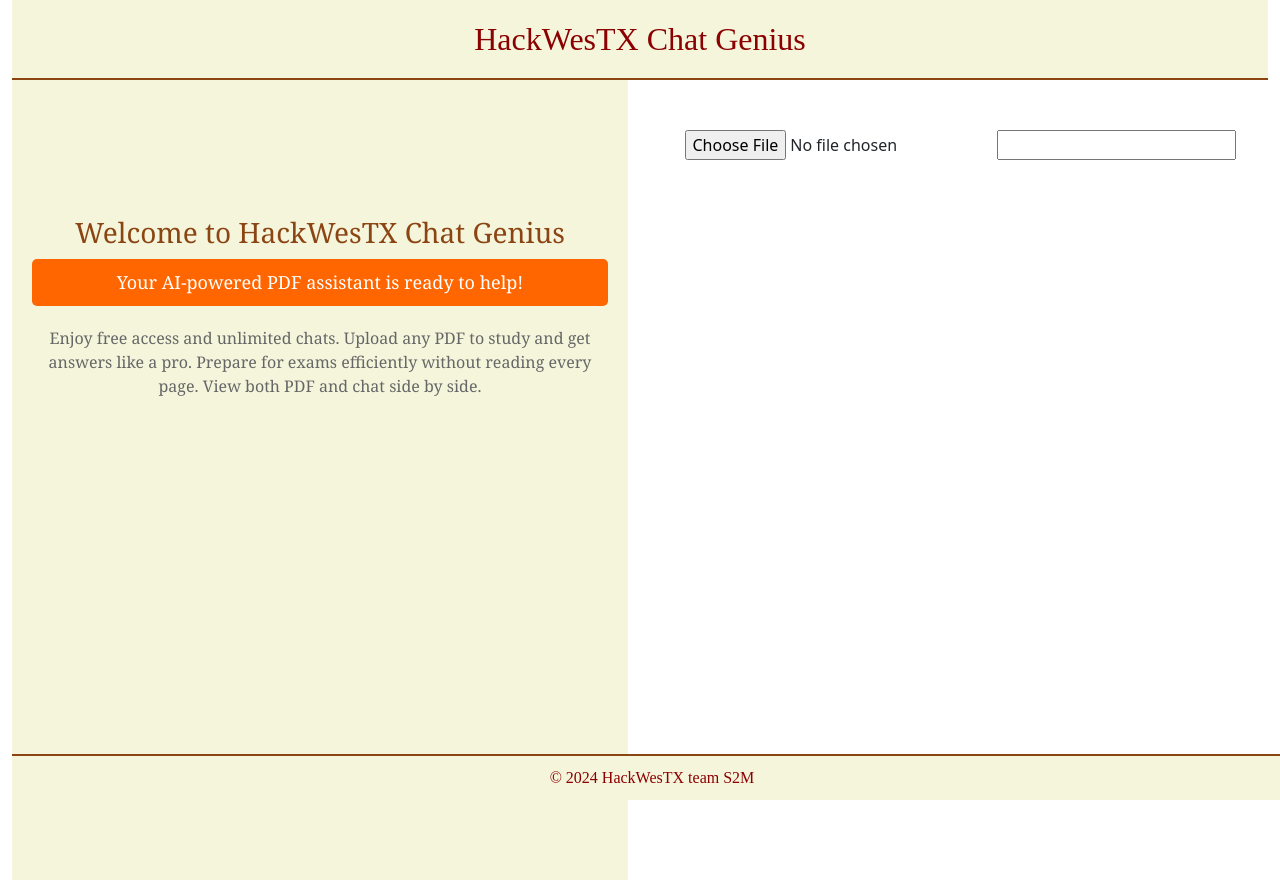
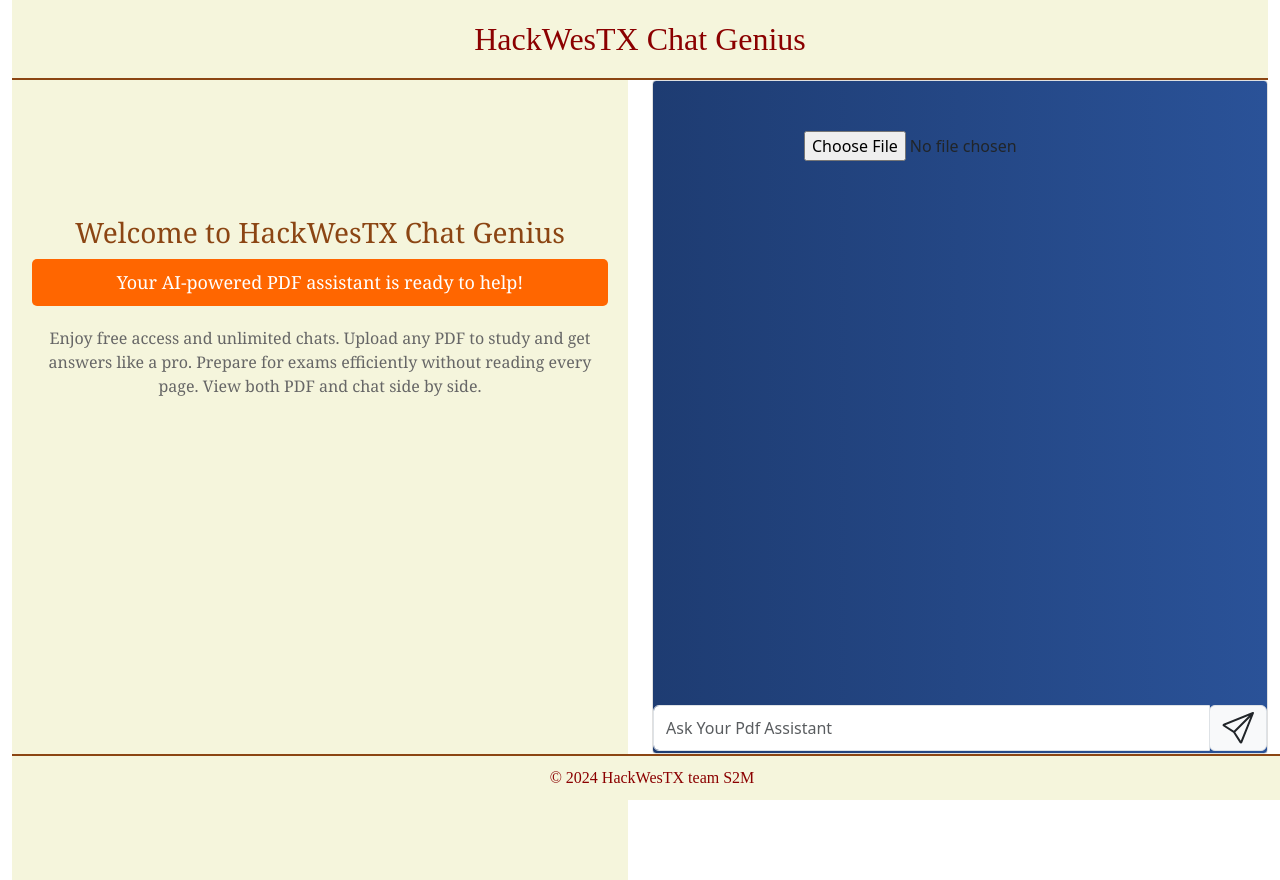
Before and after one commit to shrprabh/HackWES-PDFChatGenius, a React (Create React App) app in the folder pdf-chat-genius/: page / in a window 1280 px wide. Built offline with nearby package versions, Linux system fonts and the light colour scheme.

Commit message:
connected with chatpdf apis

```diff
--- a/pdf-chat-genius/src/Chat_Pdf.service.ts
+++ b/pdf-chat-genius/src/Chat_Pdf.service.ts
@@ -1,4 +1,12 @@
 import axios from "axios";
+
+
+export const FAKE_MESSAGES = [
+    {content: "What is this PDF about", timestamp: 1},
+    {content: "Its about algorithms by MIT", timestamp: 2},
+    {content: "What is an algorithm", timestamp: 3},
+    {content: "Algorithm is a sequence of steps to execute a task", timestamp: 3}
+];
 
 export class ChatPdfService {
 
--- /dev/null
+++ b/pdf-chat-genius/src/components/ChatWindow.styles.ts
@@ -0,0 +1,31 @@
+import styled from "styled-components";
+
+export const ChatContainer = styled.div`
+    border: 1px solid #E0E0E0;
+    border-radius: 4px;
+    height: calc(100vh - 126px);
+    /* background-color: yellow; */
+    display: flex;
+    flex-direction: column;
+    background: linear-gradient(90deg, #1e3c72, #2a5298); /* Gradient blue */
+`;
+
+export const MessageStyle = styled.div<{isUser: boolean}>`
+    border-radius: 6.5px;
+    margin-left: ${props => props.isUser ? 'auto' :  ''};
+    margin-right: ${props => !props.isUser ? 'auto' : ''};
+    background-color: white;
+    padding: 8px 6px;
+    max-width: 500px;
+
+    // color: white;
+
+`;
+
+export const MessagesContainer = styled.div`
+    display: flex;
+    flex-direction: column;
+    padding: 6px;
+    overflow-y: scroll;
+
+`;
--- a/pdf-chat-genius/src/components/ChatWindow.tsx
+++ b/pdf-chat-genius/src/components/ChatWindow.tsx
@@ -1,19 +1,42 @@
-import { useState } from "react";
+import { useEffect, useState } from "react";
 import {storage} from "../firebase-config";
 import { getDownloadURL, ref, uploadBytes } from "firebase/storage";
-import { ChatPdfService } from "../Chat_Pdf.service";
+import { ChatPdfService, FAKE_MESSAGES } from "../Chat_Pdf.service";
+import { ChatContainer, MessagesContainer, MessageStyle } from "./ChatWindow.styles";
 
 interface Props {
     setPdfUrl: (url: string) => any;
 }
 
+interface Message {
+    content: string;
+    timestamp: number;
+}
+
 export const ChatWindow = (props: Props) => {
     const [selectedFile, setSelectedFile] = useState(null);
     const [sourceId, setSourceId] = useState("");
-    const [userMessagesList, setUserMessagesList] = useState<string[]>([]);
-    const [assistantMessagesList, setAssistantMessagesList] = useState<string[]>([]);
+    const [userMessagesList, setUserMessagesList] = useState<Message[]>([]);
+    const [assistantMessagesList, setAssistantMessagesList] = useState<Message[]>([]);
+    const [messagesList, setMessagesList] = useState<Message[]>([]);
+    const [isChatStarted, setIsChatStarted] = useState(false);
+    const [query, setQuery] = useState("");
 
     const chatPdfService = new ChatPdfService();
+
+    useEffect(() => {
+        const sourceId = localStorage.getItem("sourceId");
+        if (sourceId) {
+            setSourceId(sourceId);
+        }
+    }, []);
+
+    useEffect(() => {
+        console.log('in useEffect');
+        let messagesList = [...userMessagesList, ...assistantMessagesList];
+        messagesList = messagesList.sort((a, b) => a.timestamp - b.timestamp);
+        setMessagesList(messagesList);
+    }, [userMessagesList.length, assistantMessagesList.length]);
 
     const handleSubmit = async (event: any) => {
         event.preventDefault();
@@ -24,7 +47,9 @@ export const ChatWindow = (props: Props) => {
             const snapshot = await uploadBytes(storageRef, event.target.files[0]!);
             const downloadURL = await getDownloadURL(snapshot.ref);
             console.log("File available at:", downloadURL);
-            addFileToPdfChat(downloadURL);
+            setIsChatStarted(true);
+            if (!sourceId)
+                addFileToPdfChat(downloadURL);
         } catch (error) {
             console.error("Upload failed", error);
         }
@@ -32,22 +57,67 @@ export const ChatWindow = (props: Props) => {
 
     const addFileToPdfChat = async (downloadURL: string) => {
        const response = await chatPdfService.addUrl(downloadURL);
+       console.log('response: ', response);
+       localStorage.setItem("sourceId", response.sourceId);
        setSourceId(response.sourceId);
     }
 
-    const sendQuery = async (query: string) => {
-        userMessagesList.push(query);
+    const sendQuery = async () => {
+        if (!query.trim()?.length) {
+            return ;
+        }
+
+        setUserMessagesList((prev) => [...prev, { content: query, timestamp: Date.now()}])
+        // userMessagesList.push({ content: query, timestamp: Date.now()});
 
         const assistanctResponse = await chatPdfService.sendQuery(sourceId, query);
-        assistantMessagesList.push(assistanctResponse.content);
+
+        setAssistantMessagesList((prev) => [...prev, { content: assistanctResponse.content, timestamp: Date.now()}])
+        // assistantMessagesList.push({ content: assistanctResponse.content, timestamp: Date.now()});
+
+        setQuery("");
     }
 
+    const handleKeyPress = (event: any) => {
+        if (event.key === 'Enter') {
+            sendQuery();
+        }
+    }
 
+    const UploadJSX = () => {
+        return (
+        <div className="d-flex justify-content-center align-items-center" style={{marginTop: 50}}>
+            <input type="file" onChange={handleSubmit} />
+        </div> );
+    }
 
     return (
-    <div className="d-flex justify-content-center align-items-center" style={{marginTop: 50}}>
-        <input type="file" onChange={handleSubmit} />
-        <input type="text"></input>
-    </div>
+    <ChatContainer>
+        {isChatStarted && <MessagesContainer>
+            {messagesList.map((message, index) => {
+                return (
+                    <MessageStyle isUser={index%2 == 1}>
+                        {message.content}
+                    </MessageStyle>
+                );
+            })}
+        </MessagesContainer> }
+        {!isChatStarted && <UploadJSX />}
+        <div className="input-group" style={{marginTop: 'auto', marginBottom: 2}}>
+            <input type="text"
+                 value={query}
+                 onKeyDown={handleKeyPress}
+                 onChange={(event) => {setQuery(event.target.value);}}
+                className="form-control" placeholder="Ask Your Pdf Assistant"
+            />
+            <div onClick={sendQuery} className="input-group-append">
+                <span className="input-group-text">
+                    <svg xmlns="http://www.w3.org/2000/svg" width="32" height="32" fill="currentColor" className="bi bi-send" viewBox="0 0 16 16">
+                        <path d="M15.854.146a.5.5 0 0 1 .11.54l-5.819 14.547a.75.75 0 0 1-1.329.124l-3.178-4.995L.643 7.184a.75.75 0 0 1 .124-1.33L15.314.037a.5.5 0 0 1 .54.11ZM6.636 10.07l2.761 4.338L14.13 2.576zm6.787-8.201L1.591 6.602l4.339 2.76z"/>
+                    </svg>
+                </span>
+            </div>
+        </div>
+    </ChatContainer>
     );
 }
```
Also changed, not shown: 1 other file (tests, documents, lock files or other folders).
